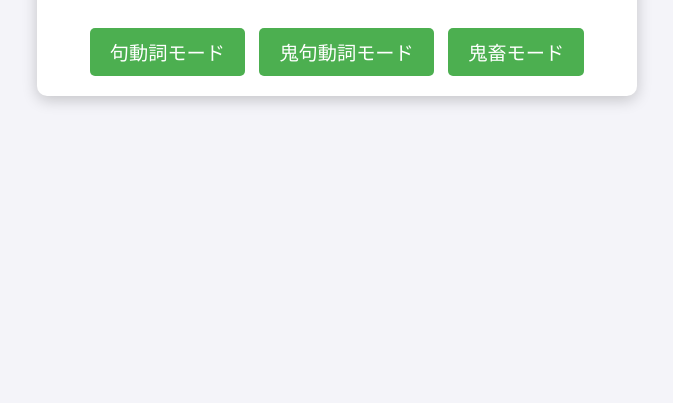
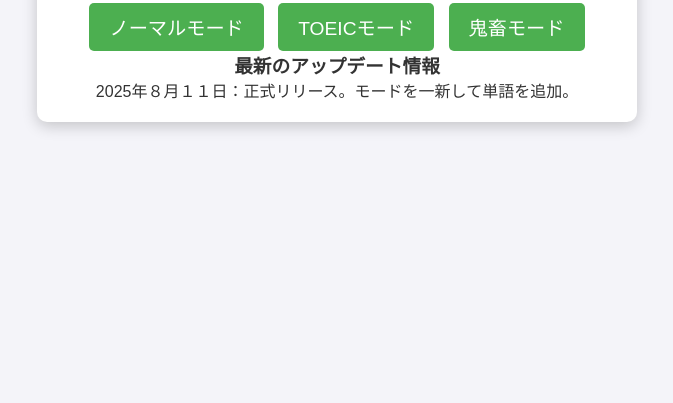
Before and after one commit to RuukRey1412/ruukrey_englishgame.github.io, a plain HTML site: page index.html in a window 1280 px wide. Shown: the part 397-800 px from the top of the page, without its empty margins (303-976 px from the left). Drawn offline with Linux system fonts and the light colour scheme.

Commit message:
Update index.html

```diff
--- a/index.html
+++ b/index.html
@@ -10,9 +10,16 @@
 
 <div id="home-screen">
     <h1>英単語クイズゲーム</h1>
-    <button id="normal-mode-button" data-mode="normal">句動詞モード</button>
-    <button id="toeic-mode-button" data-mode="toeic">鬼句動詞モード</button>
+    <button id="normal-mode-button" data-mode="normal">ノーマルモード</button>
+    <button id="toeic-mode-button" data-mode="toeic">TOEICモード</button>
     <button id="oni-mode-button" data-mode="oni">鬼畜モード</button>
+
+    <div id="update-notes">
+        <h3>最新のアップデート情報</h3>
+        <p id="update-text">
+            2025年８月１１日：正式リリース。モードを一新して単語を追加。
+        </p>
+    </div>
 </div>
 
 <div id="game-screen" style="display: none;">
```
